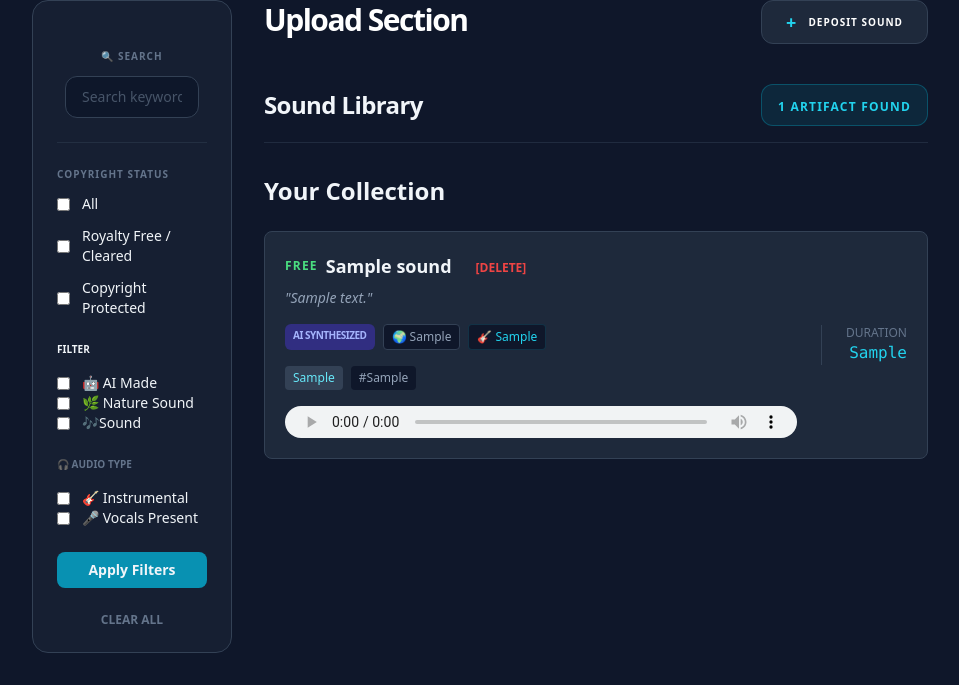
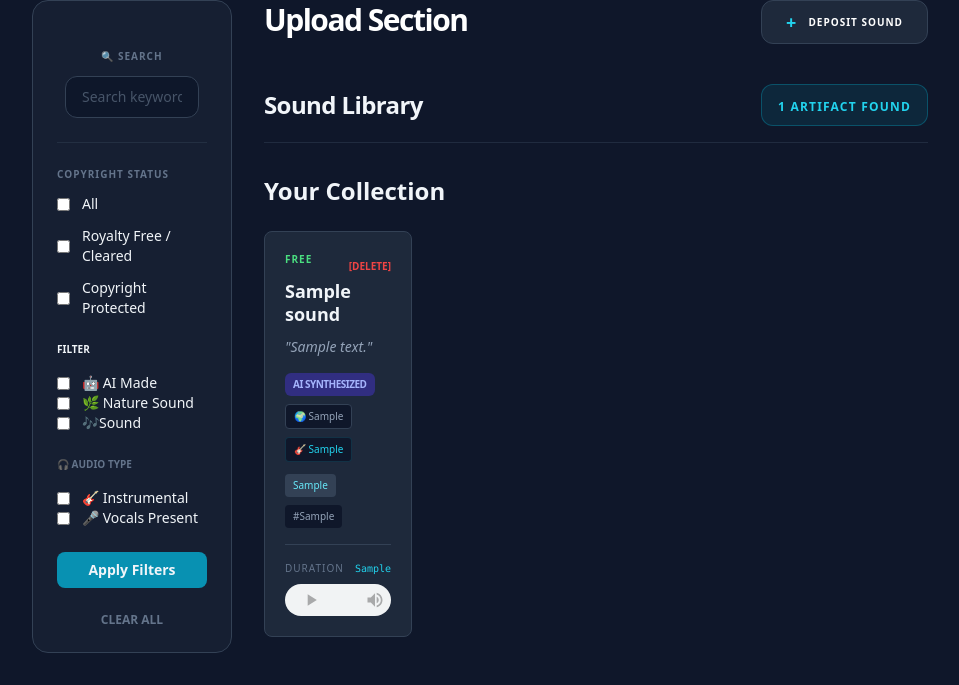
Before and after one commit to github4eri/SoundVault_2026, a FastAPI app: page / in a window 1280 px wide. Shown: the part 242-927 px from the top of the page, without its empty margins (160-1119 px from the left). Run offline with FastAPI, Linux system fonts and the light colour scheme; tables that the repository leaves empty hold one stand-in row (values such as "Sample post"); some libraries are stand-ins or nearby versions.

Commit message:
UI/UX: Fixed a bug for filter and sound card as trailwindcss ready

```diff
--- a/main.py
+++ b/main.py
@@ -148,19 +148,14 @@ async def home(
     if vocals:
         query_obj = query_obj.filter(models.Sound.has_vocals == True)
 
-    sounds = query_obj.all()
-
     # 4. Copyright Filter
-
-    # If they only checked "Free", show only True
     if copyright_free and not copyright_protected:
         query_obj = query_obj.filter(models.Sound.is_royalty_free == True)
-
-    # If they only checked "Protected", show only False
     elif copyright_protected and not copyright_free:
         query_obj = query_obj.filter(models.Sound.is_royalty_free == False)
 
-    # If they checked "All", or checked both, it does not filter anything!
+    # THE FETCH COMMAND (Must be at the very bottom of all filters!)
+    sounds = query_obj.all()
 
     # 🎨 Selection Logic: Pick the correct dictionary labels
     labels = TRANSLATIONS.get(lang, TRANSLATIONS["en"])
--- a/templates/index.html
+++ b/templates/index.html
@@ -88,61 +88,71 @@
 
                 <section>
                     <h2 class="text-2xl font-bold mb-6">{{ labels.collection_title }}</h2>
-                    <div class="grid gap-6">
+
+                    <div class="grid grid-cols-1 md:grid-cols-2 lg:grid-cols-3 xl:grid-cols-4 gap-6">
+
                         {% for sound in sounds %}
-                        <div class="bg-slate-800 border border-slate-700 p-5 rounded-lg flex flex-col md:flex-row items-center gap-6">
-                            <div class="flex-1">
-                                <div class="flex items-center gap-2 mb-2">
-                                    <span class="{{ 'text-green-400' if sound.is_royalty_free else 'text-red-400' }} text-xs font-bold uppercase tracking-widest">
+
+                        <div class="bg-slate-800 border border-slate-700 p-5 rounded-lg flex flex-col h-full">
+
+                            <div class="mb-3">
+                                <div class="flex justify-between items-start mb-1">
+                                    <span class="{{ 'text-green-400' if sound.is_royalty_free else 'text-red-400' }} text-[10px] font-bold uppercase tracking-widest">
                                         {{ 'FREE' if sound.is_royalty_free else 'RESTRICTED' }}
                                     </span>
-                                    <h3 class="text-lg font-bold">{{ sound.title }}</h3><form action="/delete/{{ sound.id }}" method="post" class="inline">
-                                           <button type="submit" onclick="return confirm('Are you sure you want to delete this sound?')"
-                                                   class="text-xs text-red-500 hover:text-red-400 font-bold ml-4">
-                                               [DELETE]
-                                           </button>
-                                       </form>
+
+                                    <form action="/delete/{{ sound.id }}" method="post" class="inline">
+                                        <button type="submit" onclick="return confirm('Are you sure you want to delete this sound?')" class="text-[10px] text-red-500 hover:text-red-400 font-bold">
+                                            [DELETE]
+                                        </button>
+                                    </form>
                                 </div>
-                                <p class="text-sm text-slate-400 mb-4 italic">"{{ sound.ai_description }}"</p>
+                                <h3 class="text-lg font-bold leading-tight">{{ sound.title }}</h3>
+                            </div>
 
-                                <div class="flex flex-wrap gap-2 mb-4">
+                            <div class="flex-grow">
+                                <p class="text-sm text-slate-400 mb-4 italic line-clamp-3">"{{ sound.ai_description }}"</p>
+
+                                <div class="flex flex-wrap gap-2 mb-3">
                                     <span class="px-2 py-1 rounded-md text-[10px] font-black uppercase tracking-tighter {{ 'bg-indigo-900 text-indigo-300' if sound.is_ai_generated else 'bg-emerald-900 text-emerald-300' }}">
                                         {{ 'AI Synthesized' if sound.is_ai_generated else 'Human Original' }}
                                     </span>
 
-                                    <span class="bg-slate-900 text-slate-400 px-2 py-1 rounded text-xs border border-slate-700">
+                                    <span class="bg-slate-900 text-slate-400 px-2 py-1 rounded text-[10px] border border-slate-700">
                                         🌍 {{ sound.origin_country or 'Unknown' }}
                                     </span>
 
                                     {% if sound.music_genre and sound.music_genre.lower() != 'none' %}
-                                    <span class="bg-slate-900 text-cyan-400 px-2 py-1 rounded text-xs border border-cyan-900/50">
+                                    <span class="bg-slate-900 text-cyan-400 px-2 py-1 rounded text-[10px] border border-cyan-900/50">
                                         🎸 {{ sound.music_genre }}
                                     </span>
                                     {% endif %}
                                 </div>
 
                                 <div class="flex flex-wrap gap-2 mb-4">
-                                    <span class="bg-slate-700 px-2 py-1 rounded text-xs text-cyan-300">{{ sound.ai_mood }}</span>
+                                    <span class="bg-slate-700 px-2 py-1 rounded text-[10px] text-cyan-300">{{ sound.ai_mood }}</span>
                                     {% for tag in sound.ai_tags.split(',') %}
-                                    <span class="bg-slate-900 px-2 py-1 rounded text-xs text-slate-400">#{{ tag.strip(" '[]") }}</span>
+                                    <span class="bg-slate-900 px-2 py-1 rounded text-[10px] text-slate-400">#{{ tag.strip(" '[]") }}</span>
                                     {% endfor %}
                                 </div>
+                            </div>
 
+                            <div class="pt-4 border-t border-slate-700 mt-auto">
+                                <div class="flex justify-between items-center mb-2">
+                                    <p class="text-[10px] text-slate-500 uppercase tracking-widest">Duration</p>
+                                    <p class="font-mono text-[10px] text-cyan-400">{{ sound.duration }}</p>
+                                </div>
                                 <audio controls class="w-full h-8">
                                     <source src="/{{ sound.file_path }}" type="audio/mpeg">
                                 </audio>
                             </div>
-                            <div class="text-right border-l border-slate-700 pl-6 hidden md:block">
-                                <p class="text-xs text-slate-500 uppercase">Duration</p>
-                                <p class="font-mono text-cyan-400">{{ sound.duration }}</p>
-                            </div>
+
                         </div>
 
+                        {% endfor %}
 
-                        {% endfor %}
                     </div>
                 </section>
-
             </main>
         </div>
     </div>
```
